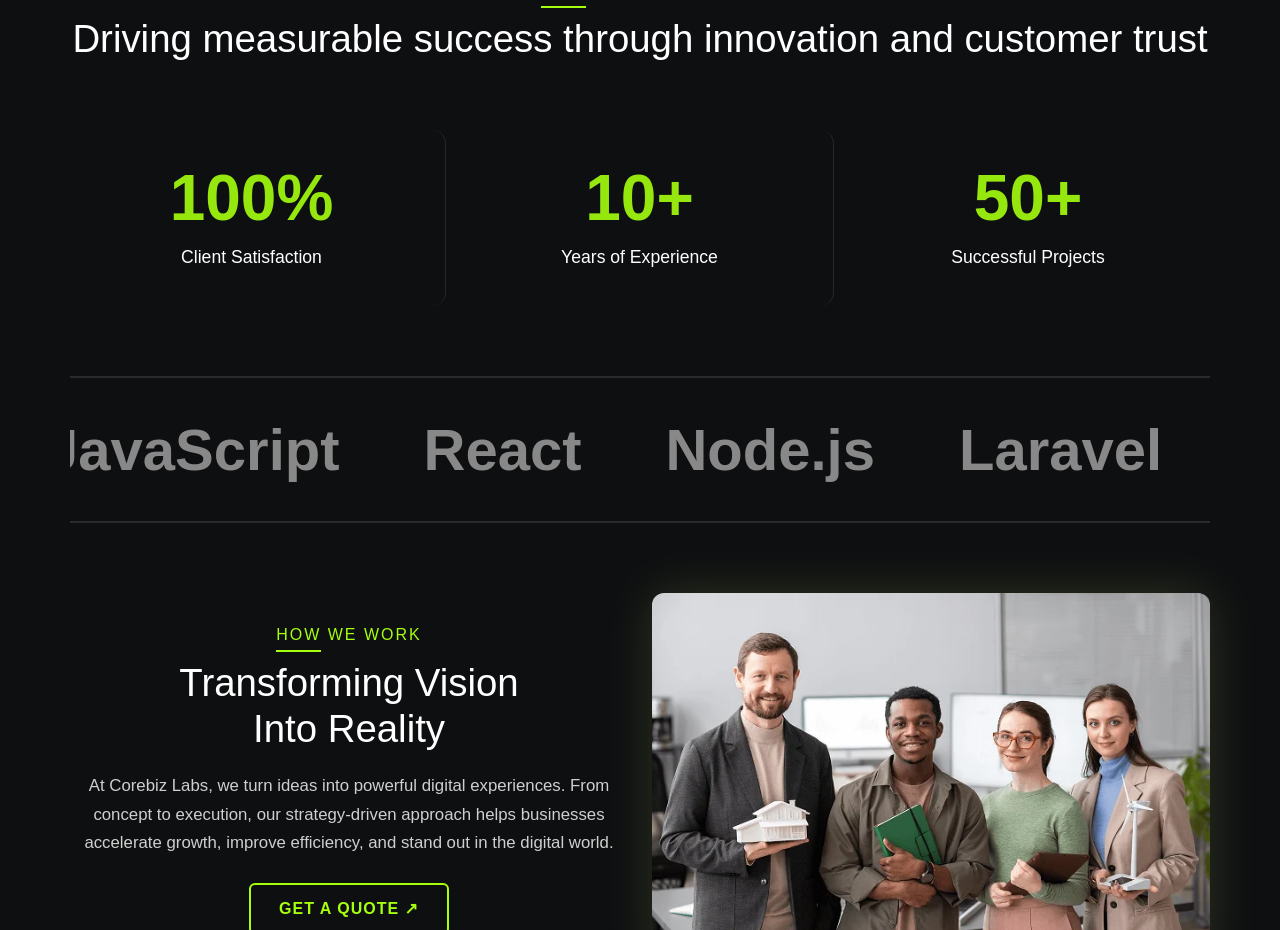
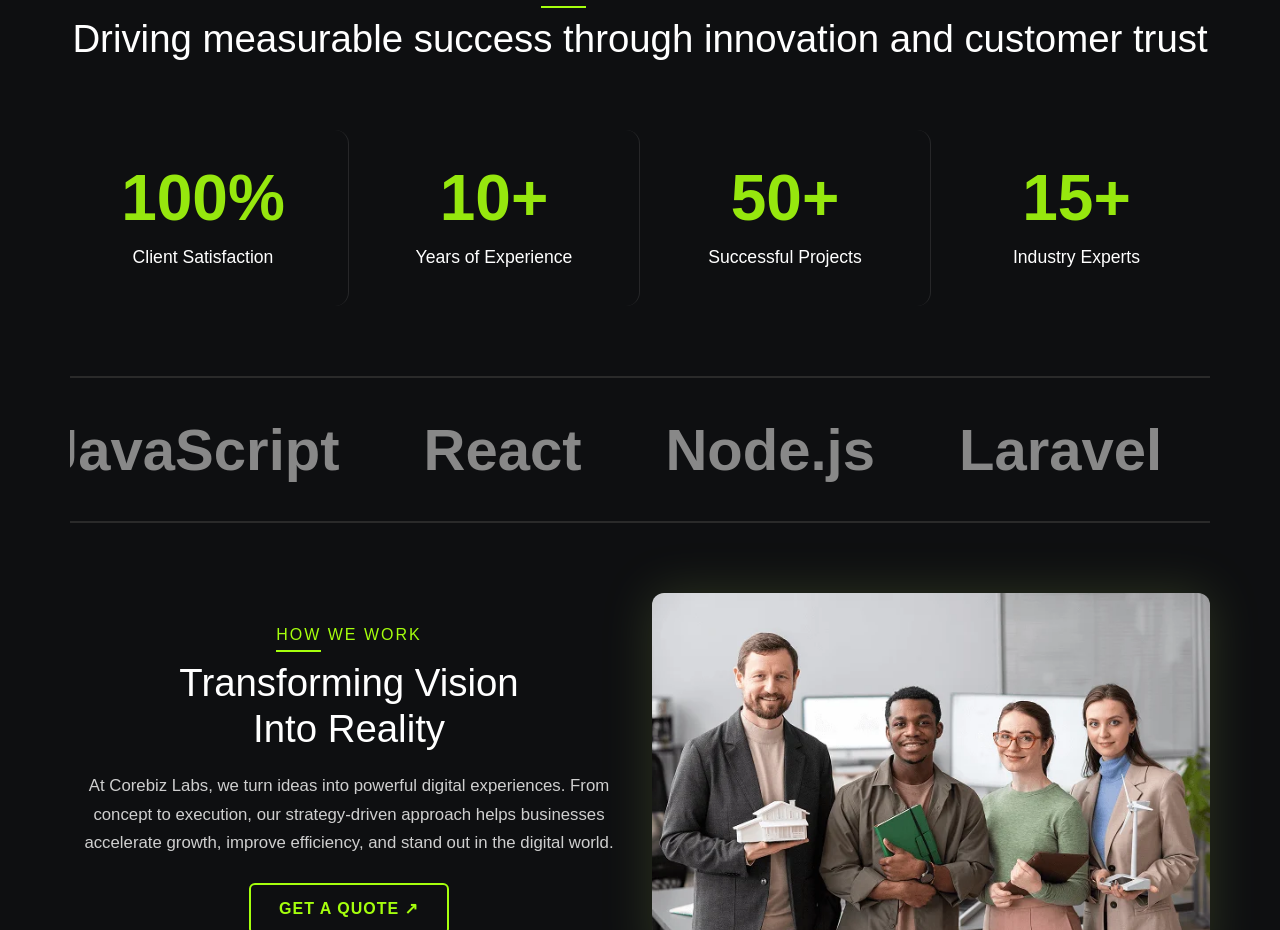
Before and after one commit to Zeeshanprojects/Corebizlabs, a React (Vite) app in the folder corebizlabs/: page / in a window 1280 px wide. Shown: the part 3020-3950 px from the top of the page. Built offline with nearby package versions, Linux system fonts and the light colour scheme; a web font is replaced by a local one.

Commit message:
code-updated

```diff
--- a/corebizlabs/src/Pages/Home.jsx
+++ b/corebizlabs/src/Pages/Home.jsx
@@ -173,23 +173,30 @@ useEffect(() => {
     </div>
   </div>
 
-  {/* ✅ Stats Grid (not inside previous row) */}
+ {/* ✅ Stats Grid Updated to 4 Items */}
 <div className="row stats-row text-center mt-5">
-    <div className="col-sm-12 col-md-4 stat-box">
+  <div className="col-sm-6 col-md-3 stat-box">
     <h2 className="stat-number">100%</h2>
     <h5 className="stat-title">Client Satisfaction</h5>
   </div>
 
-    <div className="col-sm-12 col-md-4 stat-box">
+  <div className="col-sm-6 col-md-3 stat-box">
     <h2 className="stat-number">10+</h2>
     <h5 className="stat-title">Years of Experience</h5>
   </div>
 
-    <div className="col-sm-12 col-md-4 stat-box">
+  <div className="col-sm-6 col-md-3 stat-box">
     <h2 className="stat-number">50+</h2>
     <h5 className="stat-title">Successful Projects</h5>
   </div>
+
+  {/* ✅ Newly added stat below */}
+  <div className="col-sm-6 col-md-3 stat-box">
+    <h2 className="stat-number">15+</h2>
+    <h5 className="stat-title">Industry Experts</h5>
   </div>
+</div>
+
 </div>
   <div className="tech-marquee container">
           <div className="marquee-track">
```
Lines whose indentation alone changed are shown as unchanged.
